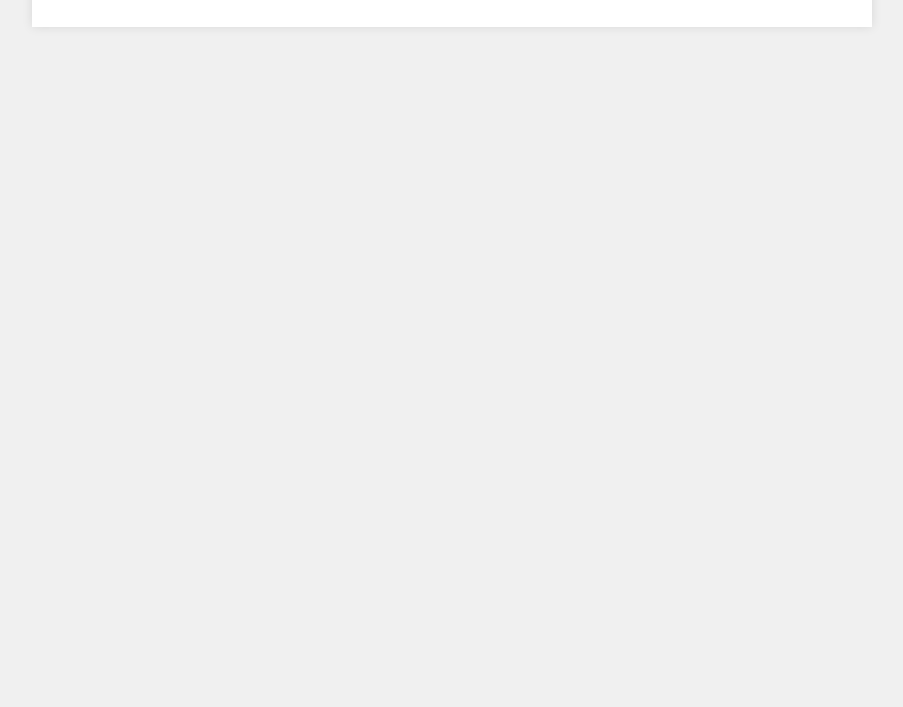
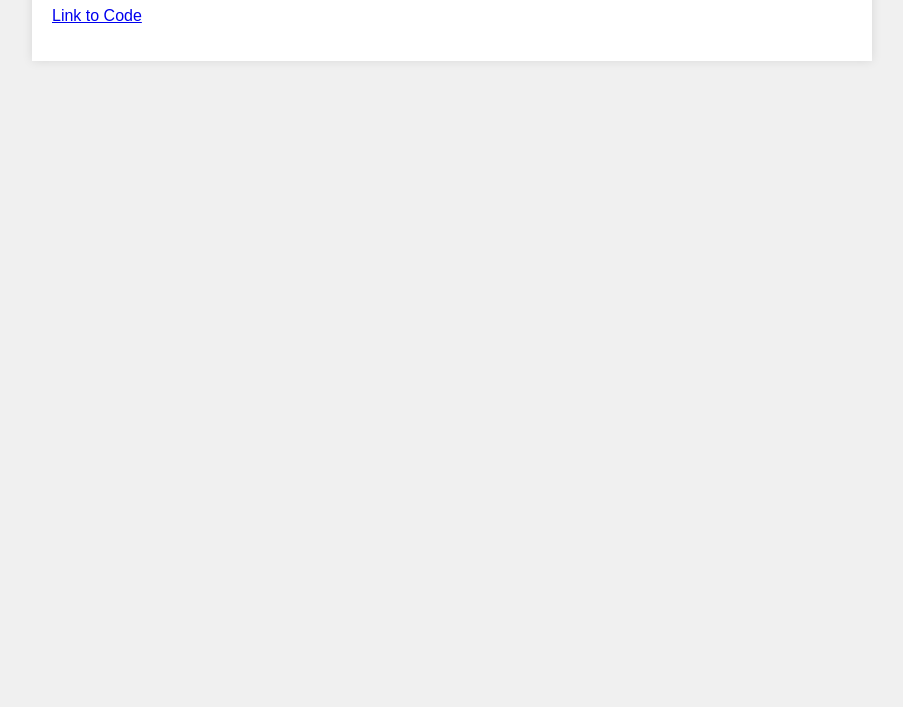
Before and after one commit to nickStAmour2/Portfolio, a plain HTML site: page index.html in a window 1280 px wide. Shown: the part 93-800 px from the top of the page, without its empty margins (188-1091 px from the left). Drawn offline with Linux system fonts and the light colour scheme.

Commit message:
Update index.html

```diff
--- a/index.html
+++ b/index.html
@@ -29,7 +29,7 @@
 <body>
     <div class="container">
         <h1>Welcome to My Website</h1>
-        <p></p>
+        <p><a href="projectv1">Link to Code</a></p>
     </div>
 </body>
 </html>
```
